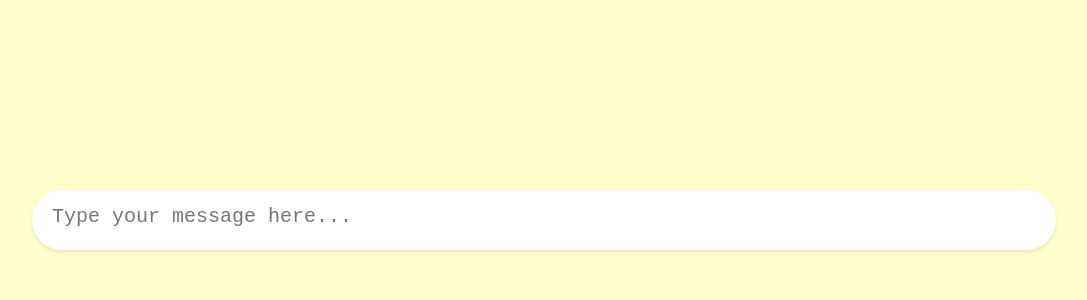
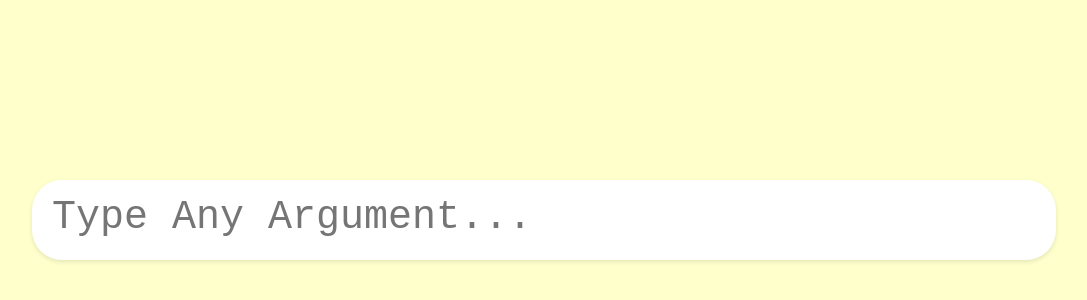
Before and after one commit to JakeRossi/JakeRossi.github.io, a plain HTML site: page index.html in a window 1280 px wide. Shown: the part 180-480 px from the top of the page, without its empty margins (96-1183 px from the left). Drawn offline with Linux system fonts and the light colour scheme.

Commit message:
Update index.html

```diff
--- a/index.html
+++ b/index.html
@@ -17,9 +17,9 @@
         }
         #chat-input {
             width: 80%;
-            height: 60px;
+            height: 80px;
             padding: 15px 20px; /* Padding similar to ChatGPT */
-            font-size: 20px; /* Text inside box size */
+            font-size: 40px; /* Text inside box size */
             border: none; /* Remove border */
             border-radius: 30px; /* More circular shape */
             background-color: #fff; /* Background color similar to ChatGPT */
@@ -32,6 +32,6 @@
     </style>
 </head>
 <body>
-    <textarea id="chat-input" placeholder="Type your message here..."></textarea>
+    <textarea id="chat-input" placeholder="Type Any Argument..."></textarea>
 </body>
 </html>
```
